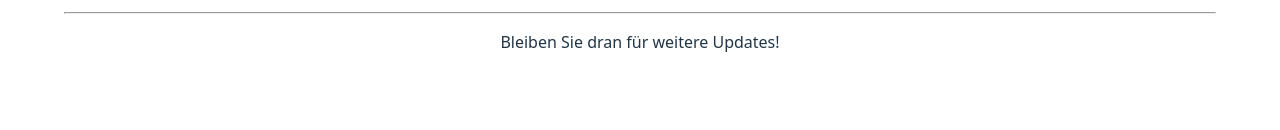
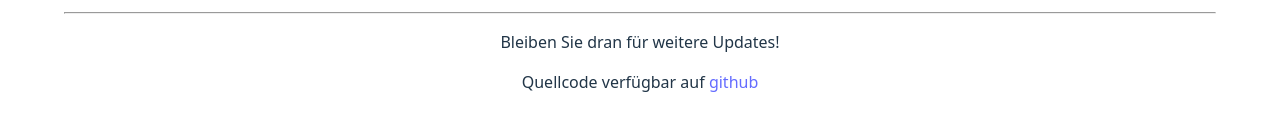
Before and after one commit to digital-codes/culturemap, a Vue app: page / in a window 1280 px wide. Shown: the part 470-600 px from the top of the page. Built offline with nearby package versions, Linux system fonts and the light colour scheme.

Commit message:
sourcecode link

```diff
--- a/src/components/Chat.vue
+++ b/src/components/Chat.vue
@@ -79,7 +79,7 @@ const submit = async () => {
     <p v-for="(message, index) in messages" :key="index" :class="message.type">{{ message.text }}</p>
   </div>
   <div class="input-area">
-    <input type="text" placeholder="Type your message..." v-model="query" />
+    <input type="text" :placeholder="$t('message.typeYourMessage')" v-model="query" />
     <button @click="submit" >{{ $t("message.send") }}</button>
   </div>
 </template>
--- a/src/components/Footer.vue
+++ b/src/components/Footer.vue
@@ -2,5 +2,6 @@
     <div class="footer">
         <hr>
         <p>{{ $t('message.stay tuned') }}</p>
+        <p>{{ $t('message.sourceCode') }} <a href="https://github.com/digital-codes/culturemap" target="_blank">github</a></p>
     </div>
 </template>
--- a/src/locales/messages.json
+++ b/src/locales/messages.json
@@ -3,14 +3,18 @@
       "message": {
         "hello": "hello world",
         "stay tuned": "Stay tuned for more updates!",
-        "send": "Send"
+        "typeYourMessage": "What's on your mind?",
+        "send": "Send",
+        "sourceCode": "Source code available on"
         }
     },
     "de": {
       "message": {
         "hello": "Hallo Welt",
         "stay tuned": "Bleiben Sie dran für weitere Updates!",
-        "send": "Senden"
+        "typeYourMessage": "Was möchtest Du wissen?",
+        "send": "Senden",
+        "sourceCode": "Quellcode verfügbar auf"
         }
     }
 }
```
